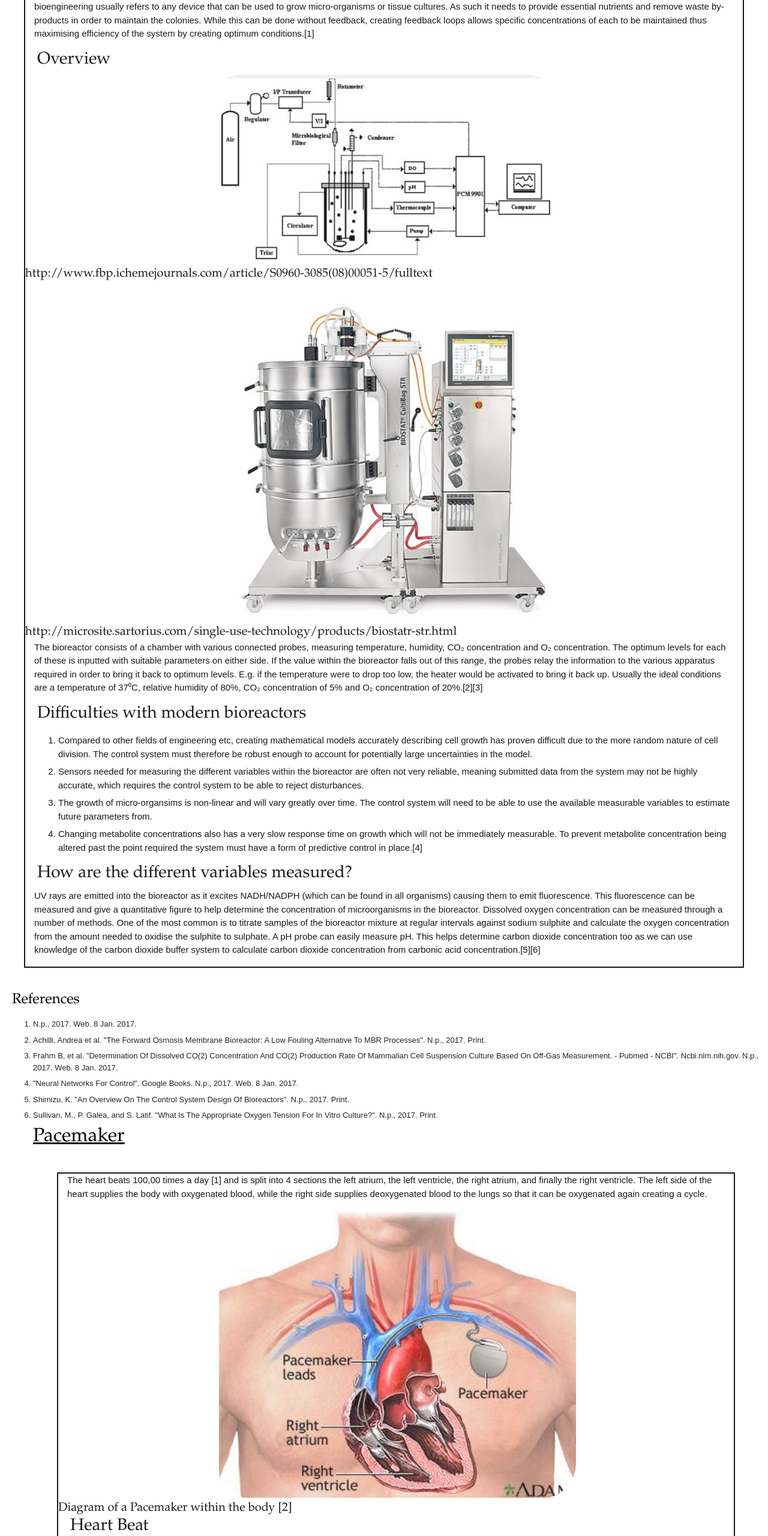
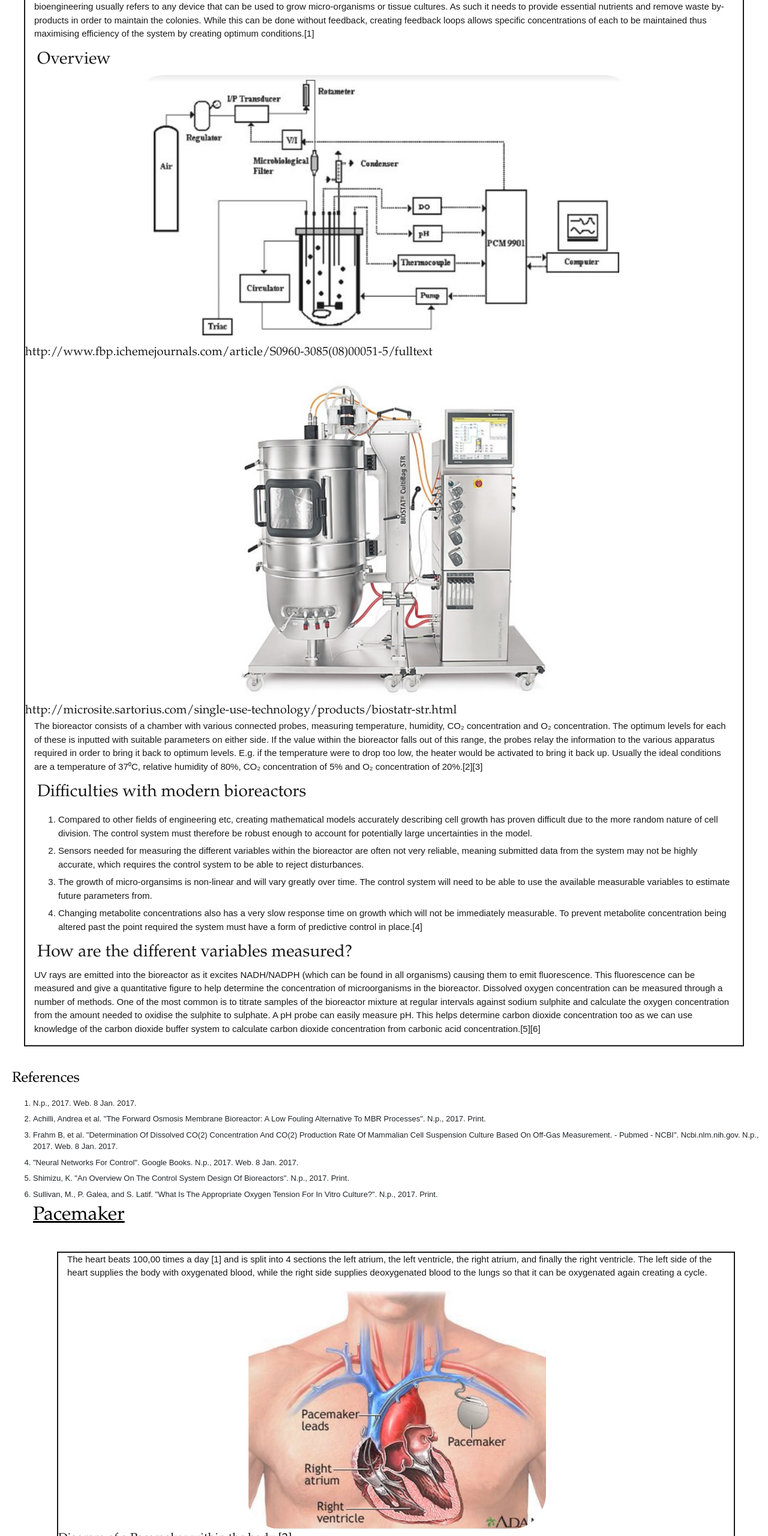
Before and after one commit to LinhHNG/ACS2214, a plain HTML site: page Devices.html in a window 1280 px wide. Shown: the part 2180-4740 px from the top of the page at 60% size. Drawn offline with nearby package versions, Linux system fonts and the light colour scheme.

Commit message:
Devices captions and pictures format

```diff
--- a/Devices.html
+++ b/Devices.html
@@ -88,7 +88,7 @@ body {
 
 
 	<h3> Overview </h3>
-		<img src="overview.jpg" alt="overview" style="border-radius: 60px; display: block;margin: auto;width: 600px;height: auto;">
+		<img src="overview.jpg" alt="overview" style="border-radius: 60px; display: block;margin: auto;width: 850px;height: auto;">
 		<figcaption>http://www.fbp.ichemejournals.com/article/S0960-3085(08)00051-5/fulltext</figcaption>
 		<img src="bioreactor.jpg" alt="bioreactor" style="border-radius: 60px; display: block;margin: auto;width: 600px;height: auto;">
 		<figcaption>http://microsite.sartorius.com/single-use-technology/products/biostatr-str.html</figcaption>
@@ -132,7 +132,7 @@ body {
 
 	<p>The heart beats 100,00 times a day [1] and is split into 4 sections the left atrium, the left ventricle, the right atrium, and finally the right ventricle. The left side of the heart supplies the body with oxygenated blood, while the right side supplies deoxygenated blood to the lungs so that it can be oxygenated again creating a cycle. </p>
 
-		<img src="heart.jpg" alt="heart" style="border-radius: 60px; display: block;margin: auto;width: 600px;height: auto;">
+		<img src="heart.jpg" alt="heart" style="border-radius: 60px; display: block;margin: auto;width: 500px;height: auto;">
 		<figcaption>Diagram of a Pacemaker within the body [2]</figcaption>
 
 	<h3> Heart Beat </h3>
@@ -153,7 +153,7 @@ body {
  	 <p> Pacemakers were invented in 1932 and since they have evolved from fixed rate pacemakers to demand pacemakers, which only deliver impulses when a missing heartbeat is detected. They consist of a battery, a computerized generator, and wires with sensors on the end. The sensors (or electrodes) detect your heart’s electrical activity and send data through the wires to the computer in the generator [5]. There are many types of pacemaker that measure different aspects of the heart and control the heart rate in different ways. One example of this is a closed loop approach which makes use of a proportional integrative derivative (PID) controller to reach a predefined R-R interval (is the time between heart beats). Another closed loop approach is where the content of venous oxygen is kept under a predefined saturation threshold needed to keep the heart rate under control. Using a closed loop system means that the heart rate is determined by a feedback loop which supplies information about the output [6].
  	 </p>
 
- 	 <img src="heart_blockdiagram.jpg" alt="heart_blockdiagram" style="border-radius: 60px; display: block;margin: auto;width: 600px;height: auto;">
+ 	 <img src="heart_blockdiagram.jpg" alt="heart_blockdiagram" style="border-radius: 60px; display: block;margin: auto;width: 850px;height: auto;">
  	 <figcaption>  Image of a closed loop system </figcaption>
 
  	 </div>
```
